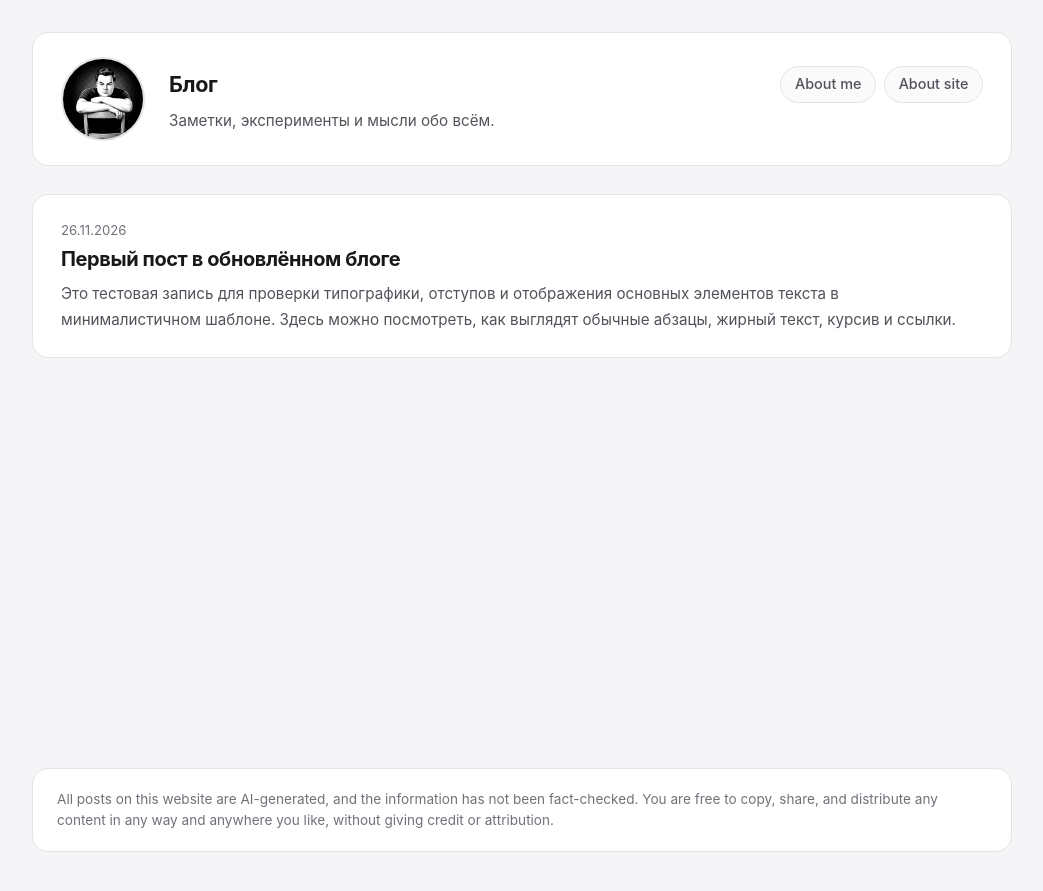
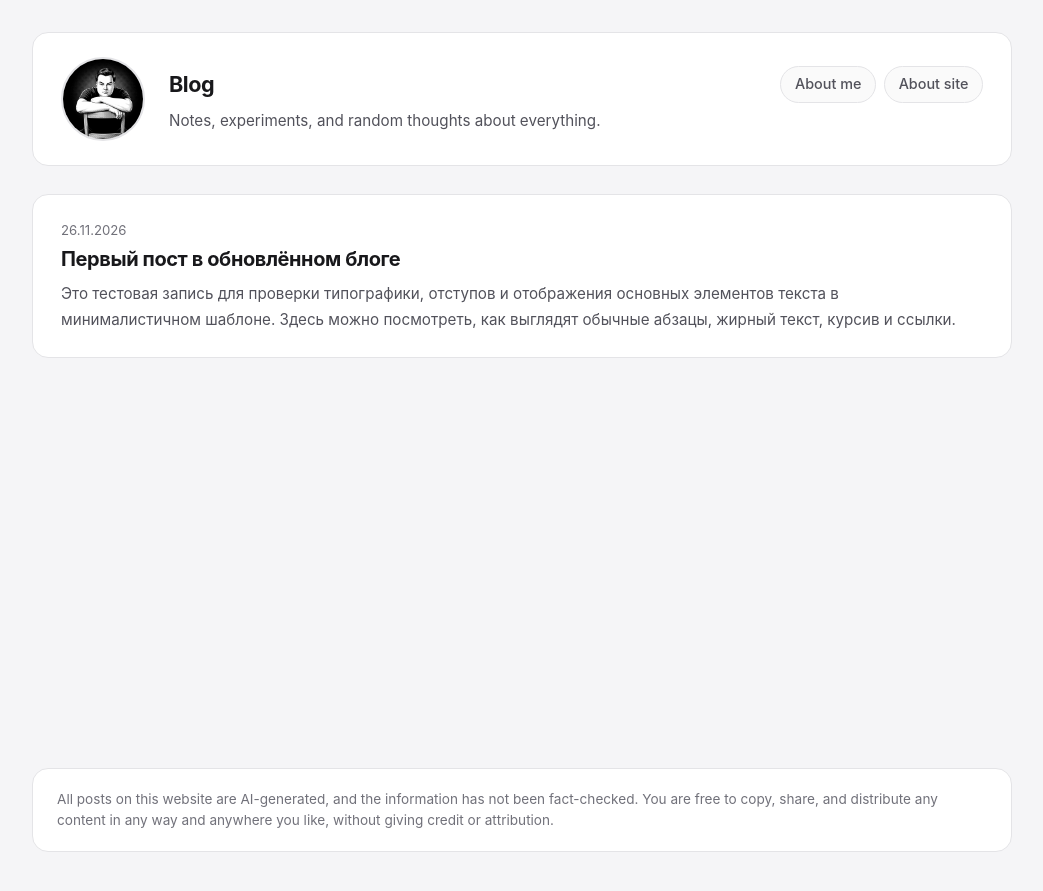
Before and after one commit to mudaczok/mudaczok.github.io, a Jekyll site: the page built from index.html, in a window 1280 px wide. Shown: the top 891 px of the page, without its empty margins (118-1161 px from the left). Built offline with Jekyll 4.4.1, drawn with Linux system fonts in a browser that asks for light colours.

Commit message:
Update _config.yml

```diff
--- a/_config.yml
+++ b/_config.yml
@@ -1,5 +1,5 @@
-title: Блог
-description: Заметки, эксперименты и мысли обо всём.
+title: Blog
+description: Notes, experiments, and random thoughts about everything.
 url: "https://mudaczok.github.io"
 permalink: /:year/:month/:day/:title/
 markdown: kramdown
```
